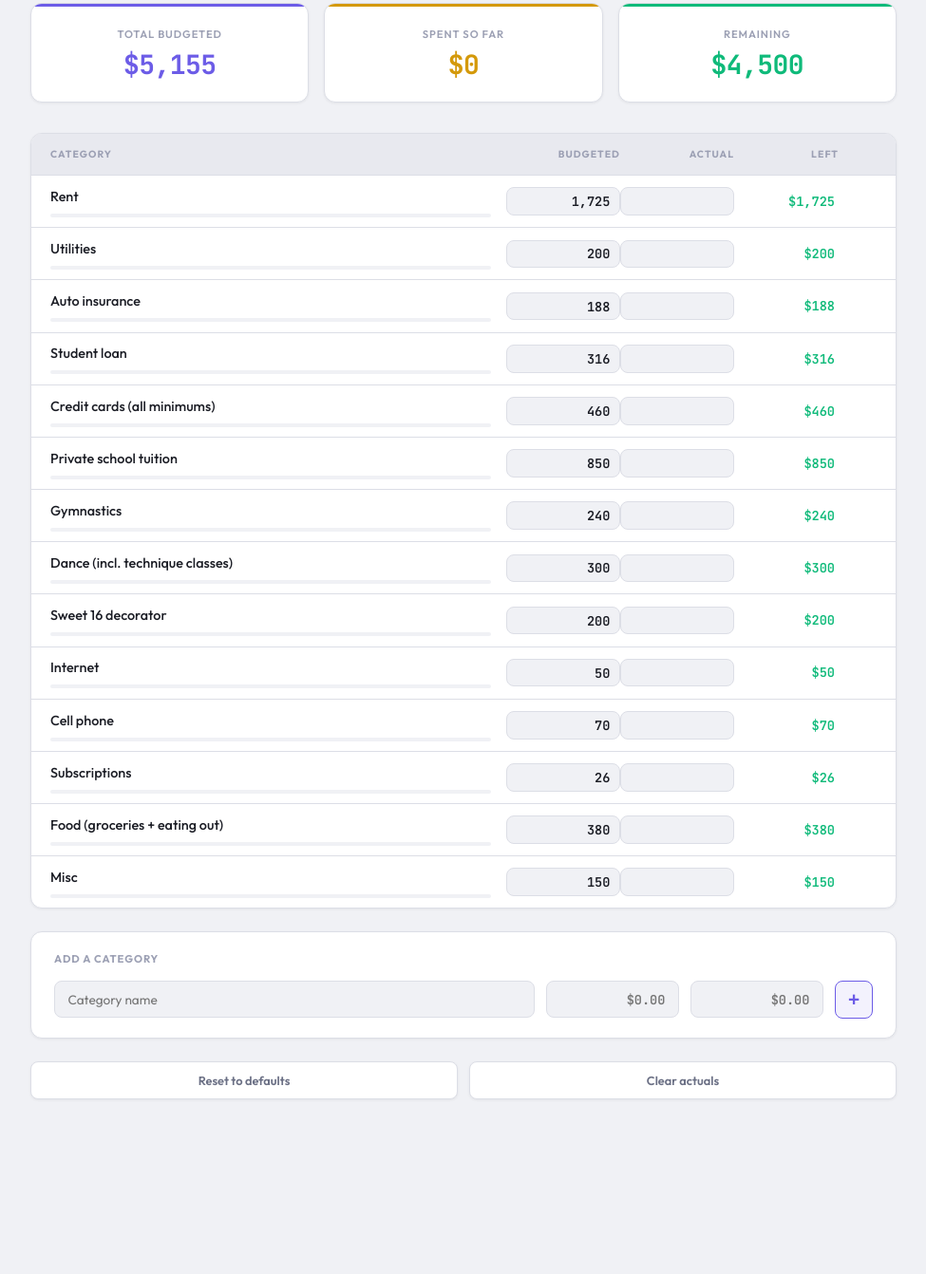
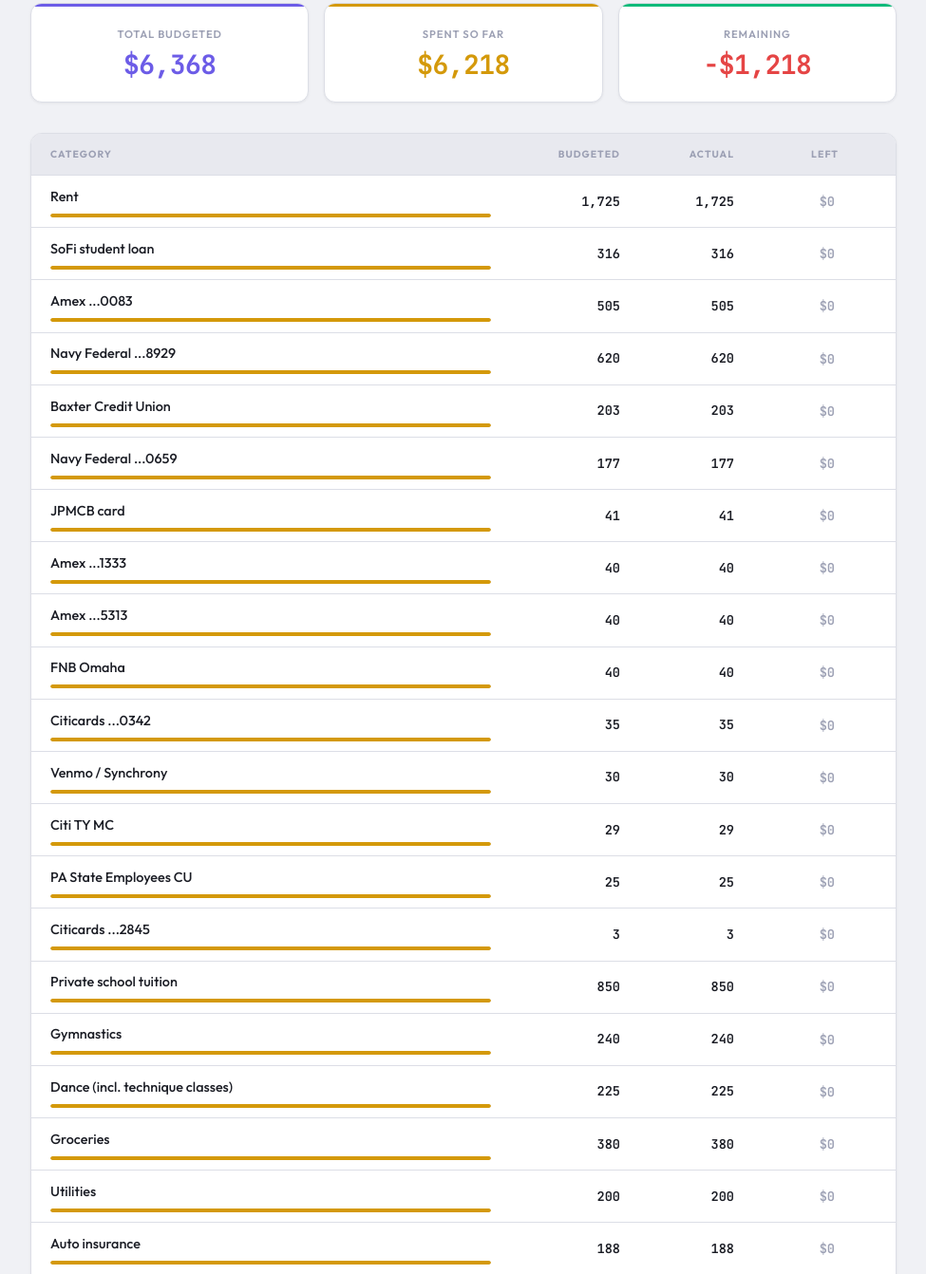
Before and after one commit to tran0427/monthly_budget_calc, a plain HTML site: page index.html in a window 1280 px wide. Shown: the part 252-1594 px from the top of the page at 95% size, without its empty margins (152-1127 px from the left). Before the commit the page ends 1498 px from the top, so only its background shows below. Drawn offline with Linux system fonts and the light colour scheme.

Commit message:
Refactor money input styles and update budget data

```diff
--- a/index.html
+++ b/index.html
@@ -343,9 +343,8 @@ body {
 .progress-fill.red { background: var(--red); }
 
 .money-input {
-  background: var(--bg-input);
-  border: 1px solid var(--border);
-  border-radius: var(--radius-sm);
+  background: none;
+  border: none;
   outline: none;
   color: var(--text-primary);
   font-family: 'JetBrains Mono', monospace;
@@ -353,16 +352,12 @@ body {
   font-weight: 600;
   width: 100%;
   text-align: right;
-  padding: 0.3rem 0.6rem;
-  transition: border-color var(--transition), box-shadow var(--transition);
+  padding: 0.25rem 0;
+  border-bottom: 1px solid transparent;
+  transition: border-color var(--transition);
 }
-.money-input:hover {
-  border-color: var(--text-muted);
-}
-.money-input:focus {
-  border-color: var(--accent);
-  box-shadow: 0 0 0 3px var(--accent-glow);
-}
+.money-input:hover { border-bottom-color: var(--border); }
+.money-input:focus { border-bottom-color: var(--accent); }
 
 .left-value {
   font-family: 'JetBrains Mono', monospace;
@@ -640,25 +635,37 @@ body {
 </div>
 
 <script>
-const STORAGE_KEY = 'budgetTrackerData_v2';
+const STORAGE_KEY = 'budgetTrackerData_v3';
 
 const DEFAULT_TITLE = 'Monthly Budget';
-const DEFAULT_INCOME = 4500;
+const DEFAULT_INCOME = 5000;
 const DEFAULT_CATEGORIES = [
-  { name: 'Rent', budgeted: 1725, actual: 0 },
-  { name: 'Utilities', budgeted: 200, actual: 0 },
-  { name: 'Auto insurance', budgeted: 188, actual: 0 },
-  { name: 'Student loan', budgeted: 316, actual: 0 },
-  { name: 'Credit cards (all minimums)', budgeted: 460, actual: 0 },
-  { name: 'Private school tuition', budgeted: 850, actual: 0 },
-  { name: 'Gymnastics', budgeted: 240, actual: 0 },
-  { name: 'Dance (incl. technique classes)', budgeted: 300, actual: 0 },
-  { name: 'Sweet 16 decorator', budgeted: 200, actual: 0 },
-  { name: 'Internet', budgeted: 50, actual: 0 },
-  { name: 'Cell phone', budgeted: 70, actual: 0 },
-  { name: 'Subscriptions', budgeted: 26, actual: 0 },
-  { name: 'Food (groceries + eating out)', budgeted: 380, actual: 0 },
+  { name: 'Rent', budgeted: 1725, actual: 1725 },
+  { name: 'SoFi student loan', budgeted: 316, actual: 316 },
+  { name: 'Amex ...0083', budgeted: 505, actual: 505 },
+  { name: 'Navy Federal ...8929', budgeted: 620, actual: 620 },
+  { name: 'Baxter Credit Union', budgeted: 203, actual: 203 },
+  { name: 'Navy Federal ...0659', budgeted: 177, actual: 177 },
+  { name: 'JPMCB card', budgeted: 41, actual: 41 },
+  { name: 'Amex ...1333', budgeted: 40, actual: 40 },
+  { name: 'Amex ...5313', budgeted: 40, actual: 40 },
+  { name: 'FNB Omaha', budgeted: 40, actual: 40 },
+  { name: 'Citicards ...0342', budgeted: 35, actual: 35 },
+  { name: 'Venmo / Synchrony', budgeted: 30, actual: 30 },
+  { name: 'Citi TY MC', budgeted: 29, actual: 29 },
+  { name: 'PA State Employees CU', budgeted: 25, actual: 25 },
+  { name: 'Citicards ...2845', budgeted: 3, actual: 3 },
+  { name: 'Private school tuition', budgeted: 850, actual: 850 },
+  { name: 'Gymnastics', budgeted: 240, actual: 240 },
+  { name: 'Dance (incl. technique classes)', budgeted: 225, actual: 225 },
+  { name: 'Groceries', budgeted: 380, actual: 380 },
+  { name: 'Utilities', budgeted: 200, actual: 200 },
+  { name: 'Auto insurance', budgeted: 188, actual: 188 },
+  { name: 'Eating out', budgeted: 150, actual: 150 },
   { name: 'Misc', budgeted: 150, actual: 0 },
+  { name: 'Cell phone', budgeted: 70, actual: 70 },
+  { name: 'Internet', budgeted: 50, actual: 50 },
+  { name: 'Subscriptions', budgeted: 36, actual: 36 },
 ];
 
 let state = loadState();
@@ -773,7 +780,7 @@ function createRow(cat, index) {
       <div class="progress-track"><div class="progress-fill ${pctClass}" style="width:${pct}%"></div></div>
     </div>
     <input class="money-input" type="text" value="${fmt(cat.budgeted)}" data-field="budgeted" inputmode="decimal">
-    <input class="money-input" type="text" value="${cat.actual !== 0 ? fmt(cat.actual) : ''}" data-field="actual" inputmode="decimal">
+    <input class="money-input" type="text" value="${fmt(cat.actual)}" data-field="actual" inputmode="decimal">
     <div class="left-value ${leftClass}">${left < 0 ? '-$' + fmt(Math.abs(left)) : '$' + fmt(left)}</div>
     <button class="delete-btn" title="Remove category">&times;</button>
   `;
@@ -824,7 +831,7 @@ function updateRow(row, cat, index) {
   if (document.activeElement !== budgetInput) budgetInput.value = fmt(cat.budgeted);
 
   const actualInput = row.querySelector('[data-field="actual"]');
-  if (document.activeElement !== actualInput) actualInput.value = cat.actual !== 0 ? fmt(cat.actual) : '';
+  if (document.activeElement !== actualInput) actualInput.value = fmt(cat.actual);
 
   const fill = row.querySelector('.progress-fill');
   fill.className = 'progress-fill ' + pctClass;
```
